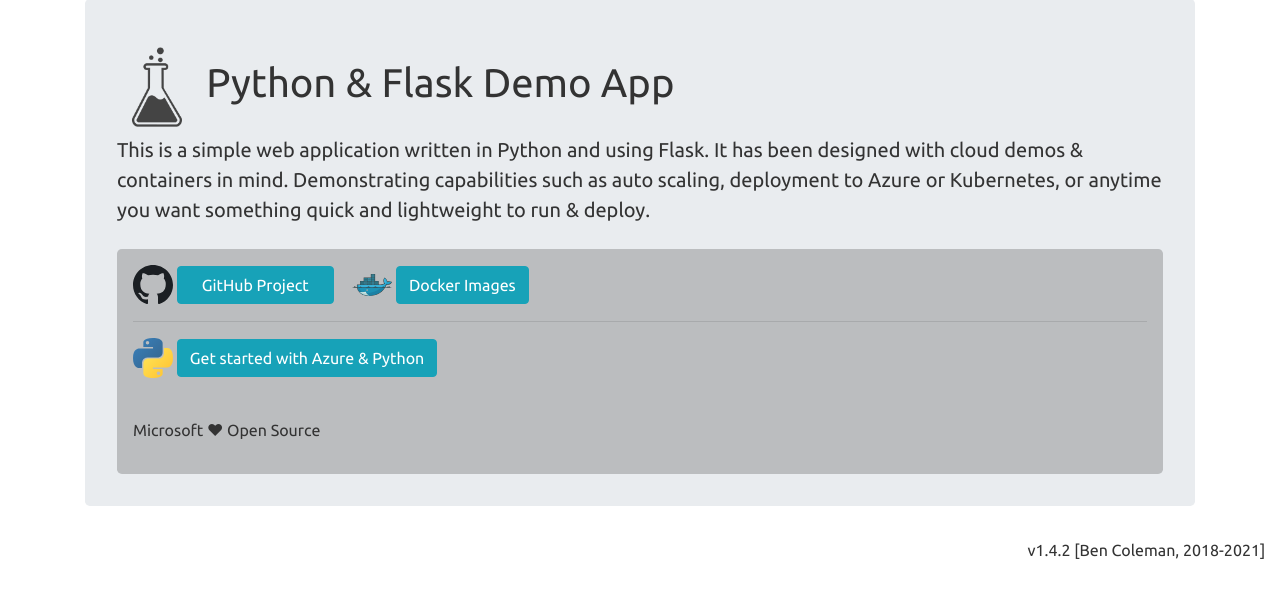
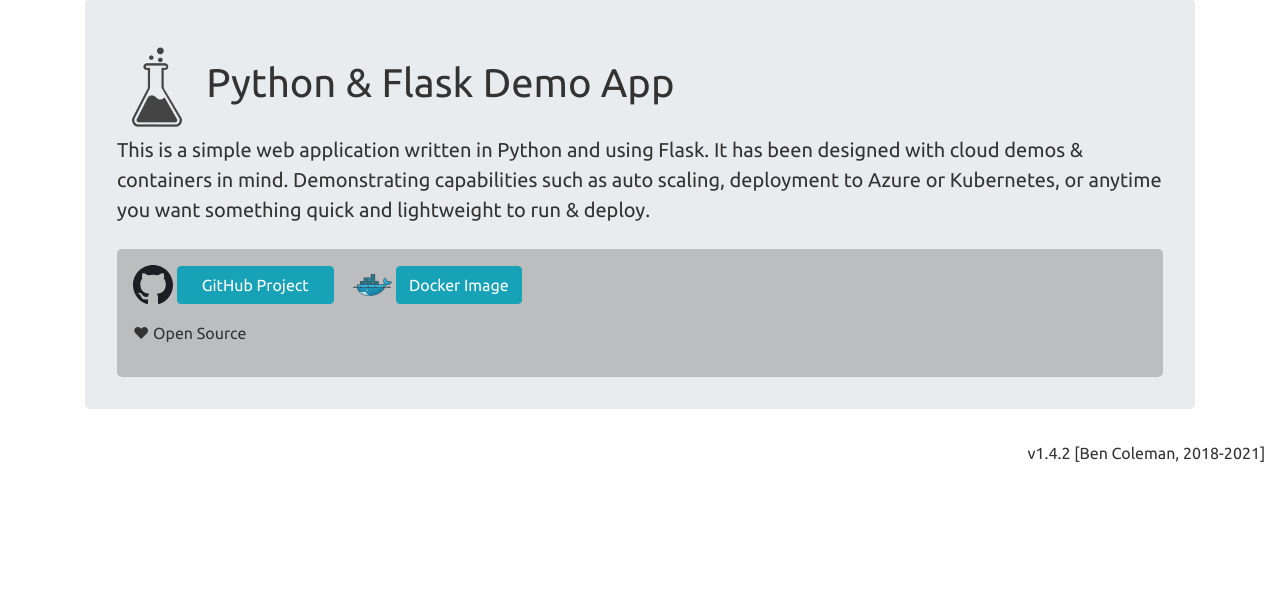
Before and after one commit to benc-uk/python-demoapp, a Flask app: page / in a window 1280 px wide. Shown: the part 91-689 px from the top of the page. Run offline with Flask 2, Linux system fonts and the light colour scheme; some libraries are stand-ins or nearby versions.

Commit message:
push image on push to master and some small customizations

```diff
--- a/src/app/templates/index.html
+++ b/src/app/templates/index.html
@@ -13,24 +13,15 @@
   <div class="dimmed-box">
     <p>
       <img src="static/img/github-2.svg" class="icon" />
-      <a href="https://github.com/benc-uk/python-demoapp" class="btn btn-info btn px-4"> GitHub Project </a>
+      <a href="https://github.com/marios-r/python-demoapp" class="btn btn-info btn px-4"> GitHub Project </a>
 
       &nbsp;&nbsp;&nbsp;
       <img src="static/img/docker-whale.svg" class="icon" />
-      <a href="https://github.com/users/benc-uk/packages/container/package/python-demoapp" class="btn btn-info btn">
-        Docker Images
+      <a href="https://hub.docker.com/r/m219raptis/python-demoapp" class="btn btn-info btn">
+        Docker Image
       </a>
     </p>
-    <hr />
-    <p>
-      <img src="static/img/python.svg" class="icon" />
-      <a class="btn btn-info btn" href="https://azure.microsoft.com/en-gb/develop/python/">
-        Get started with Azure &amp; Python
-      </a>
-    </p>
-
-    <br />
-    <p>Microsoft ❤ Open Source</p>
+    <p>❤ Open Source</p>
   </div>
 </div>
 {% endblock %}
```
Also changed, not shown: .github/workflows/ci-build.yaml.
